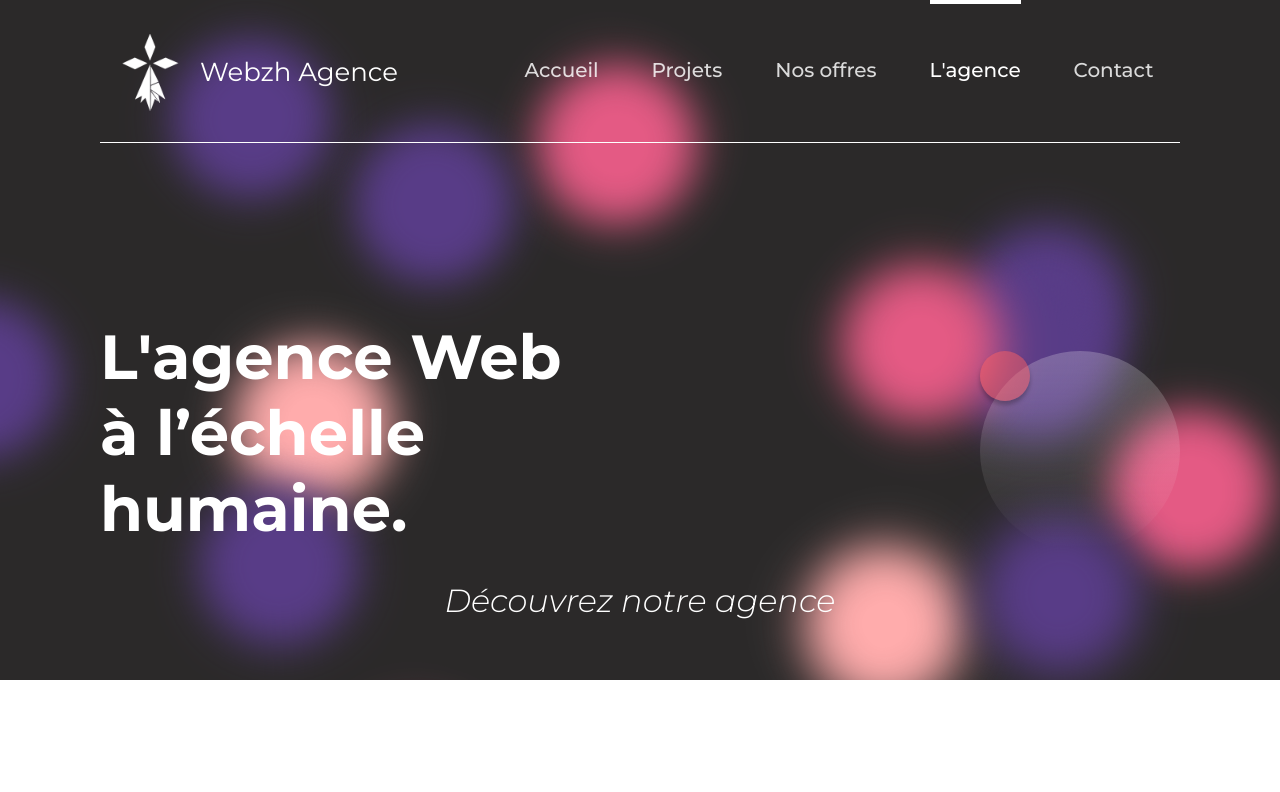
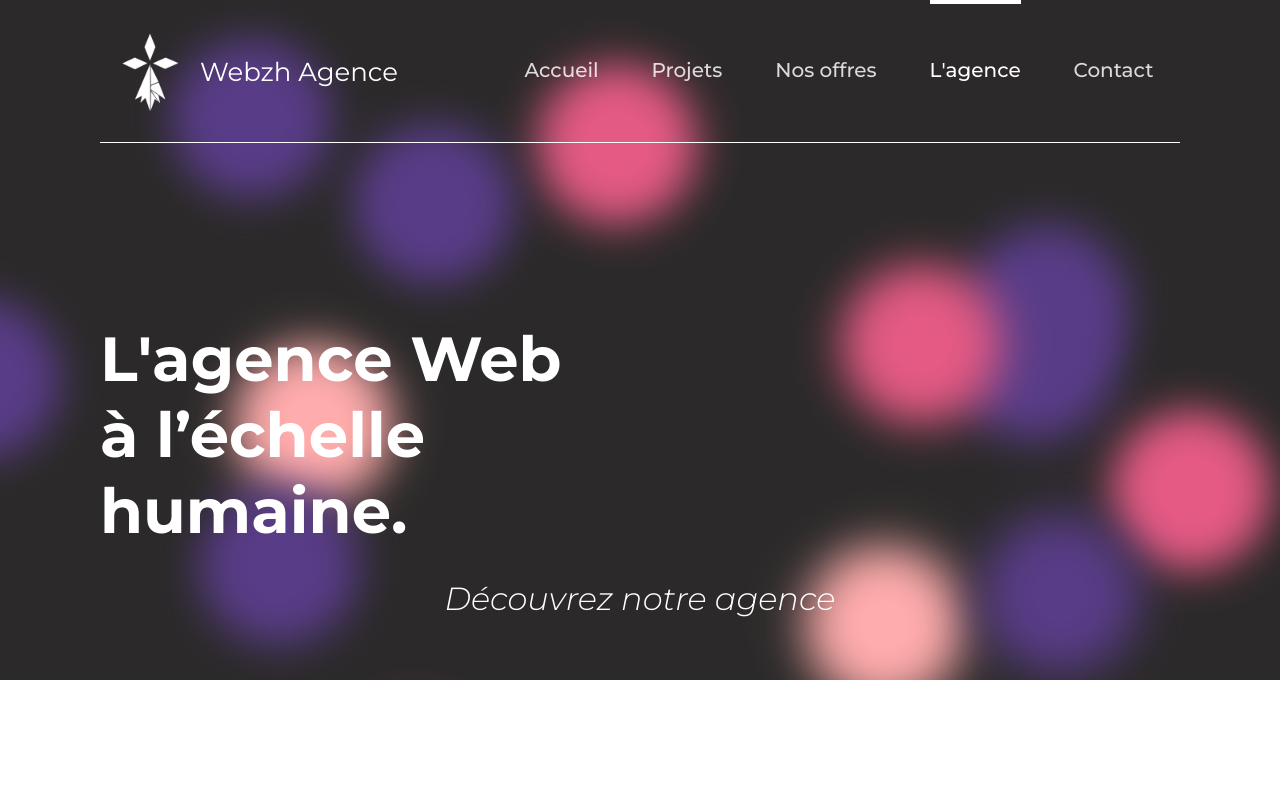
Before and after one commit to jeanchok/webagence, a Next.js app: page /agence in a window 1280 px wide. Shown: the top 792 px of the page. Built offline with nearby package versions, Linux system fonts and the light colour scheme.

Commit message:
removing dotes animation

```diff
--- a/pages/agence.js
+++ b/pages/agence.js
@@ -20,9 +20,6 @@ const agence = () => {
                         à l’échelle<br />
                         humaine.
                     </h1>
-                    <span className="dot1">
-                        <span className="dot2"></span>
-                    </span>
                 </div>
                 <p>Découvrez notre agence</p>
             </section >
```
Also changed, not shown: components/Header.js (+0 -7 lines).
